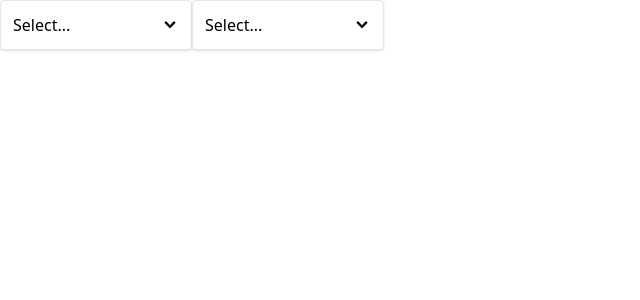
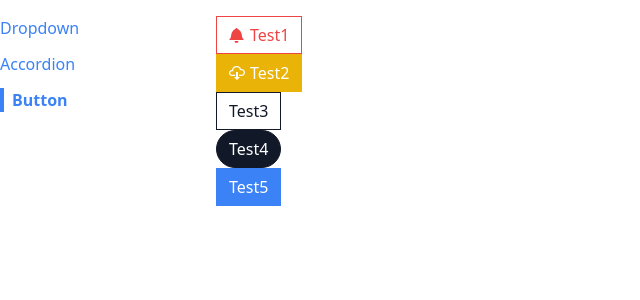
Before and after one commit to kelseyjdickson/custom-nav, a React (Create React App) app: page /button in a window 1280 px wide. Shown: the top 300 px of the page, without its empty margins (0-640 px from the left). Built offline with nearby package versions, Linux system fonts and the light colour scheme.

Commit message:
adding Accordion Sidebar navigation components

```diff
--- a/src/App.js
+++ b/src/App.js
@@ -1,21 +1,24 @@
-import { useState } from "react";
-import Dropdown from "./components/Dropdown";
+import Route from "./components/Route";
+import AccordionPage from "./pages/AccordionPage";
+import DropdownPage from "./pages/DropdownPage";
+import Sidebar from "./components/Sidebar";
+import ButtonPage from "./pages/ButtonPage";
+
 const App = () => {
-  const [selection, setSelection] = useState(null);
-
-  const handleSelect = (option) => {
-    setSelection(option);
-  };
-
-  const options = [
-    { label: "Red", value: "Red" },
-    { label: "Green", value: "Green" },
-    { label: "Blue", value: "Blue" },
-  ];
   return (
-    <div className="flex">
-      <Dropdown options={options} value={selection} onChange={handleSelect} />
-      <Dropdown options={options} value={selection} onChange={handleSelect} />
+    <div className="container mx-auto grid grid-cols-6 gap-4 mt-4">
+      <Sidebar />
+      <div className="col-span-5">
+        <Route path="/accordion">
+          <AccordionPage />
+        </Route>
+        <Route path="/">
+          <DropdownPage />
+        </Route>
+        <Route path="/button">
+          <ButtonPage />
+        </Route>
+      </div>
     </div>
   );
 };
--- a/src/components/Dropdown.js
+++ b/src/components/Dropdown.js
@@ -35,13 +35,13 @@
 
   let renderedOptions = options.map((option) => {
     return (
-      <Panel
+      <div
         className="hover:bg-sky-100 rounder cursor-pointer p1"
         onClick={() => handleOptionClick(option)}
         key={option.value}
       >
-        {option.value}
-      </Panel>
+        {option.label}
+      </div>
     );
   });
 
--- /dev/null
+++ b/src/components/Link.js
@@ -0,0 +1,29 @@
+import classNames from "classnames";
+import useNavigation from "../hooks/use-navigation";
+
+function Link({ to, children, className, activeClassName }) {
+  const { navigate, currentPath } = useNavigation();
+
+  const classes = classNames(
+    "text-blue-500",
+    className,
+    currentPath === to && activeClassName
+  );
+
+  const handleClick = (event) => {
+    if (event.metaKey || event.ctrlKey) {
+      return;
+    }
+    event.preventDefault();
+
+    navigate(to);
+  };
+
+  return (
+    <a className={classes} href={to} onClick={handleClick}>
+      {children}
+    </a>
+  );
+}
+
+export default Link;
--- /dev/null
+++ b/src/components/Route.js
@@ -0,0 +1,12 @@
+import useNavigation from "../hooks/use-navigation";
+
+const Route = ({ path, children }) => {
+  const { currentPath } = useNavigation();
+
+  if (path === currentPath) {
+    return children;
+  }
+  return null;
+};
+
+export default Route;
--- /dev/null
+++ b/src/components/Sidebar.js
@@ -0,0 +1,30 @@
+import React from "react";
+import Link from "./Link";
+
+const Sidebar = () => {
+  const links = [
+    { label: "Dropdown", path: "/" },
+    { label: "Accordion", path: "/accordion" },
+    { label: "Button", path: "/button" },
+  ];
+
+  const displaySidebar = links.map((link, path) => {
+    return (
+      <Link
+        className="mb-3"
+        to={link.path}
+        key={link.label}
+        activeClassName="font-bold border-l-4 border-blue-500 pl-2"
+      >
+        {link.label}
+      </Link>
+    );
+  });
+  return (
+    <div className="sticky top-0 overflow-y-scroll flex flex-col items-start">
+      {displaySidebar}
+    </div>
+  );
+};
+
+export default Sidebar;
--- /dev/null
+++ b/src/context/navigation.js
@@ -0,0 +1,31 @@
+import { createContext, useState, useEffect } from "react";
+
+const NavigationContext = createContext();
+
+const NavigationProvider = ({ children }) => {
+  const [currentPath, setCurrentPath] = useState(window.location.pathname);
+
+  useEffect(() => {
+    const handler = () => {
+      setCurrentPath(window.location.pathname);
+    };
+    window.addEventListener("popstate", handler);
+
+    return () => {
+      window.removeEventListener("popstate", handler);
+    };
+  }, []);
+
+  const navigate = (to) => {
+    window.history.pushState({}, "", to);
+    setCurrentPath(to);
+  };
+  return (
+    <NavigationContext.Provider value={{ currentPath, navigate }}>
+      {children}
+    </NavigationContext.Provider>
+  );
+};
+
+export { NavigationProvider };
+export default NavigationContext;
--- /dev/null
+++ b/src/hooks/use-navigation.js
@@ -0,0 +1,8 @@
+import { useContext } from "react";
+import NavigationContext from "../context/navigation";
+
+const useNavigation = () => {
+  return useContext(NavigationContext);
+};
+
+export default useNavigation;
--- a/src/index.js
+++ b/src/index.js
@@ -1,8 +1,13 @@
 import "./index.css";
 import ReactDOM from "react-dom/client";
 import App from "./App";
+import { NavigationProvider } from "./context/navigation";
 
 const el = document.getElementById("root");
 const root = ReactDOM.createRoot(el);
 
-root.render(<App />);
+root.render(
+  <NavigationProvider>
+    <App />
+  </NavigationProvider>
+);
--- a/src/pages/AccordianPage.js
+++ b/src/pages/AccordionPage.js
@@ -1,6 +1,6 @@
 import Accordion from "../components/Accordion";
 
-const AccordianPage = () => {
+const AccordionPage = () => {
   const items = [
     {
       id: "askdhf",
@@ -25,4 +25,4 @@
   );
 };
 
-export default AccordianPage;
+export default AccordionPage;
--- a/src/pages/ButtonPage.js
+++ b/src/pages/ButtonPage.js
@@ -2,9 +2,7 @@
 import Button from "../components/Button";
 
 const ButtonPage = () => {
-  const handleClick = () => {
-    console.log("CLICK");
-  };
+  const handleClick = () => {};
   return (
     <div>
       <div>
--- /dev/null
+++ b/src/pages/DropdownPage.js
@@ -0,0 +1,23 @@
+import { useState } from "react";
+import Dropdown from "../components/Dropdown";
+
+const DropdownPage = () => {
+  const [selection, setSelection] = useState(null);
+
+  const handleSelect = (option) => {
+    setSelection(option);
+  };
+
+  const options = [
+    { label: "Red", value: "Red" },
+    { label: "Green", value: "Green" },
+    { label: "Blue", value: "Blue" },
+  ];
+  return (
+    <div className="flex">
+      <Dropdown options={options} value={selection} onChange={handleSelect} />
+    </div>
+  );
+};
+
+export default DropdownPage;
```
